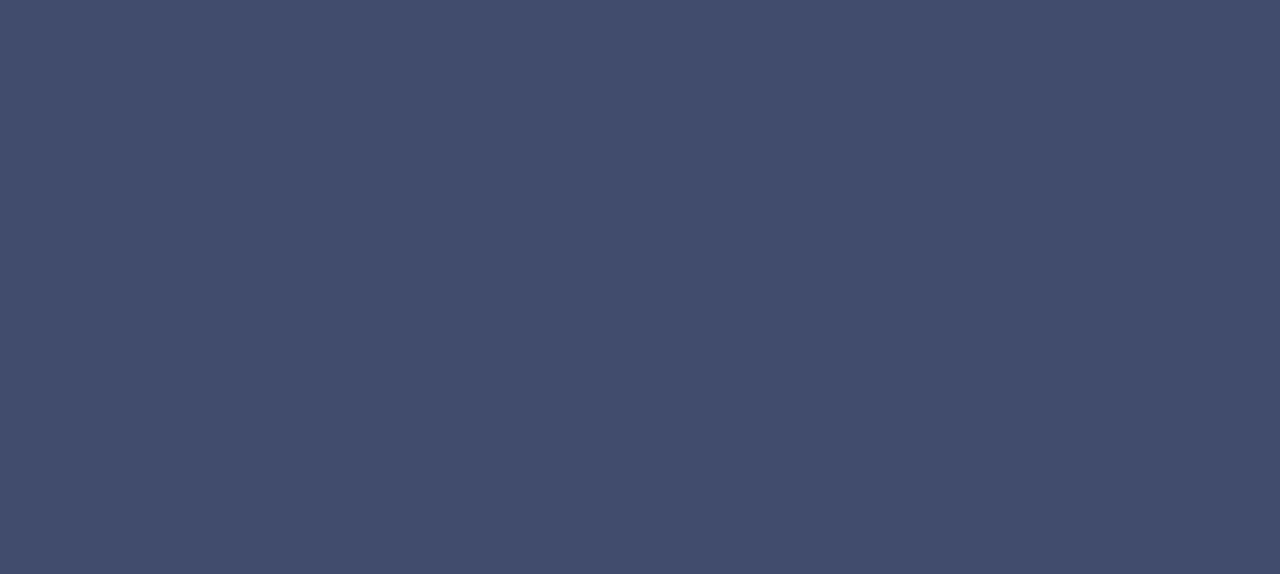
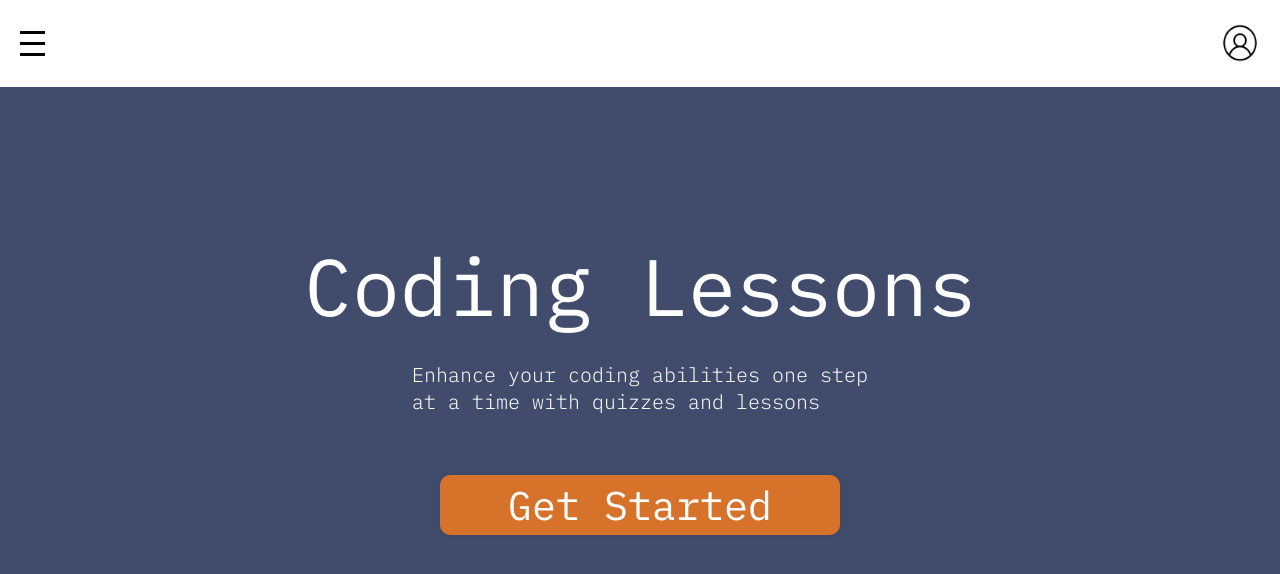
Before and after one commit to EricLarwa/SkillSprint, a React (Create React App) app in the folder skillsprint/frontend/: page /coding in a window 1280 px wide. Before the commit this address had no page. Shown: the top 574 px of the page. Built offline with nearby package versions, Linux system fonts and the light colour scheme.

Commit message:
added finance, language, and coding landing pages

```diff
--- a/skillsprint/frontend/src/App.js
+++ b/skillsprint/frontend/src/App.js
@@ -2,6 +2,9 @@ import { BrowserRouter as Router, Route, Routes } from 'react-router-dom';
 import LoginSignup from './UserLogin/LoginSignup';
 import Navbar from './components/Navbar';
 import Dashboard from './landing/Dashboard';
+import CodingHome from './coding/coding-home';
+import FinanceHome from './finance/FinanceHome';
+import LanguageHome from './language/LanguageHome';
 import React from 'react';
 
 function App() {
@@ -12,7 +15,19 @@ function App() {
           <Route path="/dashboard" element={<>
             <Navbar />
             <Dashboard />
-            </>} />
+          </>} />
+          <Route path="/coding" element={<>
+            <Navbar />
+            <CodingHome />
+          </>} />
+          <Route path="/finance" element={<>
+            <Navbar />
+            <FinanceHome />
+          </>} />
+          <Route path="/language" element={<>
+            <Navbar />
+            <LanguageHome />
+          </>} />
         </Routes>
     </Router>
   );
--- /dev/null
+++ b/skillsprint/frontend/src/coding/coding-home.css
@@ -0,0 +1,44 @@
+* {
+    font-family: "IBM Plex Mono", monospace;
+}
+
+.container {
+    margin-top: 5px;
+    display: flex;
+    flex-direction: column;
+    margin: 0;
+    padding: 0;
+}
+
+h1 {
+    margin-top: -205px;
+    color: #fff;
+    padding: 0px;
+    font-size: 80px;
+    text-align: center;
+    font-weight: 400;
+}
+
+p {
+    margin-top: -30px;;
+    padding: 0;
+    color: #fff;
+    font-size: 20px;
+    font-weight: 300;
+}
+
+button {
+    background-color: #D67229; /* Green */
+    border: none;
+    color: white;
+    text-align: center;
+    text-decoration: none;
+    display: inline-block;
+    font-size: 40px;
+    margin-top: 50px;
+    width: 400px;
+    height: 60px;
+    cursor: pointer;
+    border-radius: 10px;
+    box-shadow: 0 0 10px rgba(0, 0, 0, 0.1);
+}
--- /dev/null
+++ b/skillsprint/frontend/src/coding/coding-home.js
@@ -0,0 +1,22 @@
+import React from 'react'
+import { useNavigate } from 'react-router-dom';
+import './coding-home.css';
+
+const CodingHome = () => {
+
+    const navigate = useNavigate();
+
+    const handleNavigation = (path) => {
+        navigate(path);
+    }
+
+    return (
+        <div className="container">
+        <h1>Coding Lessons</h1>
+        <p>Enhance your coding abilities one step <br></br>at a time with quizzes and lessons</p>
+        <button onClick={() => handleNavigation('/coding-problems')}>Get Started</button>
+        </div>
+    )
+}
+
+export default CodingHome;
--- a/skillsprint/frontend/src/components/Navbar.js
+++ b/skillsprint/frontend/src/components/Navbar.js
@@ -17,9 +17,6 @@ const Navbar = () => {
         setIsNavOpen(false); // Close the mobile menu after navigation
     };
 
-    const handleSettings = () => {
-        navigate('/settings');
-    }
 
     const handleProfile = () => {
         navigate('/profile');
--- /dev/null
+++ b/skillsprint/frontend/src/finance/FinanceHome.css
@@ -0,0 +1,44 @@
+* {
+    font-family: "IBM Plex Mono", monospace;
+}
+
+.container {
+    margin-top: 5px;
+    display: flex;
+    flex-direction: column;
+    margin: 0;
+    padding: 0;
+}
+
+h1 {
+    margin-top: -205px;
+    color: #fff;
+    padding: 0px;
+    font-size: 80px;
+    text-align: center;
+    font-weight: 400;
+}
+
+p {
+    margin-top: -30px;;
+    padding: 0;
+    color: #fff;
+    font-size: 20px;
+    font-weight: 300;
+}
+
+button {
+    background-color: #D67229; /* Green */
+    border: none;
+    color: white;
+    text-align: center;
+    text-decoration: none;
+    display: inline-block;
+    font-size: 40px;
+    margin-top: 50px;
+    width: 400px;
+    height: 60px;
+    cursor: pointer;
+    border-radius: 10px;
+    box-shadow: 0 0 10px rgba(0, 0, 0, 0.1);
+}
--- /dev/null
+++ b/skillsprint/frontend/src/finance/FinanceHome.js
@@ -0,0 +1,22 @@
+import React from 'react'
+import { useNavigate } from 'react-router-dom';
+import './FinanceHome.css';
+
+const FinanceHome = () => {
+
+    const navigate = useNavigate();
+
+    const handleNavigation = (path) => {
+        navigate(path);
+    }
+
+    return (
+        <div className="container">
+        <h1>Finance Lessons</h1>
+        <p>Enhance your Finance abilities one step <br></br>at a time with quizzes and lessons</p>
+        <button onClick={() => handleNavigation('/finance-problems')}>Get Started</button>
+        </div>
+    )
+}
+
+export default FinanceHome;
--- a/skillsprint/frontend/src/landing/Dashboard.css
+++ b/skillsprint/frontend/src/landing/Dashboard.css
@@ -9,7 +9,7 @@
 }
 
 h1 {
-    margin-left: 30px;
+    margin-left: 0px;
     color: #fff;
     font-size: 50px;
     font-weight: 700;
--- /dev/null
+++ b/skillsprint/frontend/src/language/LanguageHome.js
@@ -0,0 +1,22 @@
+import React from 'react'
+import { useNavigate } from 'react-router-dom';
+import './LanguageHome.css';
+
+const LanguageHome = () => {
+
+    const navigate = useNavigate();
+
+    const handleNavigation = (path) => {
+        navigate(path);
+    }
+
+    return (
+        <div className="container">
+        <h1>Language Lessons</h1>
+        <p>Enhance your language abilities one step <br></br>at a time with quizzes and lessons</p>
+        <button onClick={() => handleNavigation('/language-problems')}>Get Started</button>
+        </div>
+    )
+}
+
+export default LanguageHome;
```
Also changed, not shown: skillsprint/frontend/src/language/LanguageHome.css (added).
